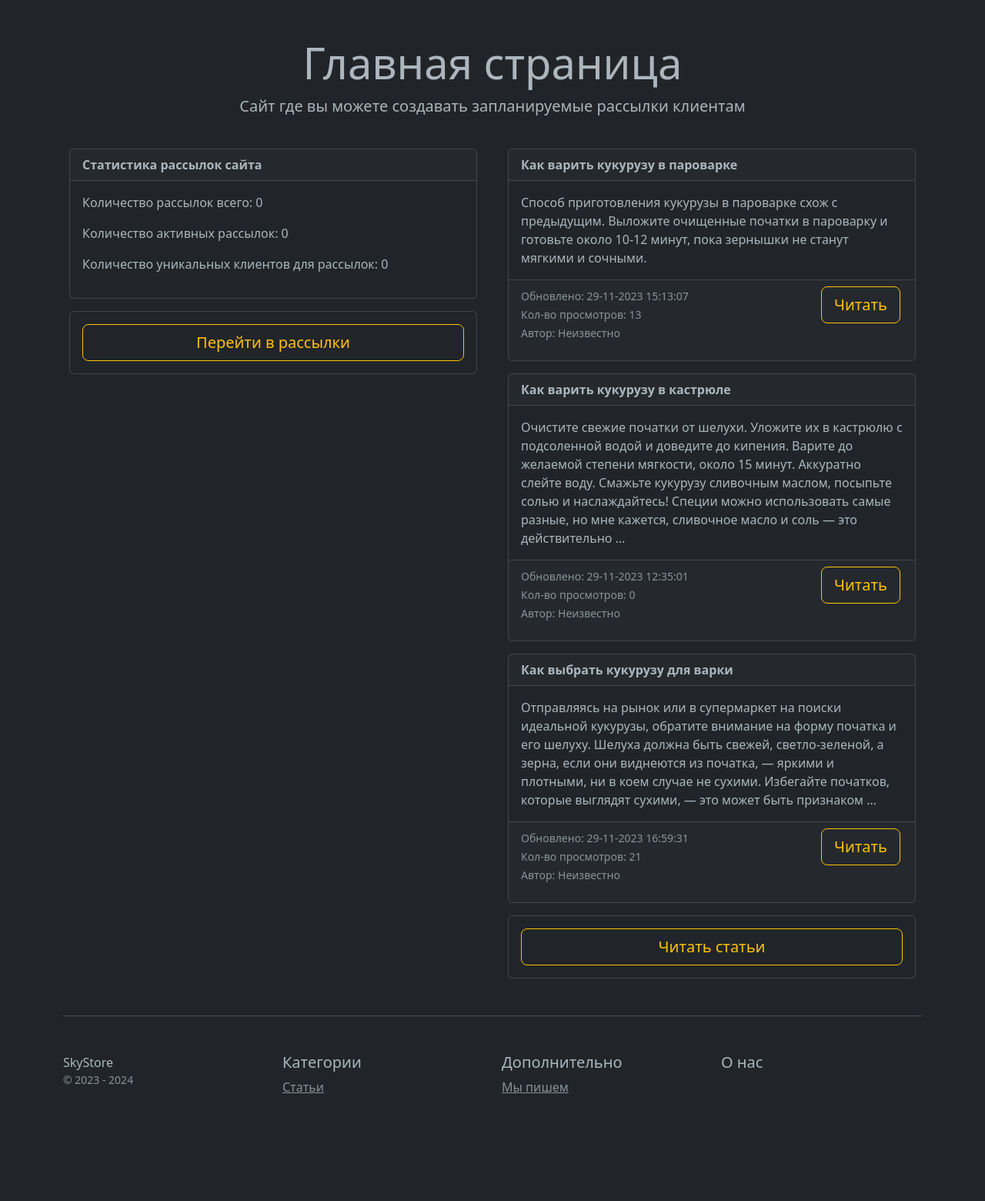
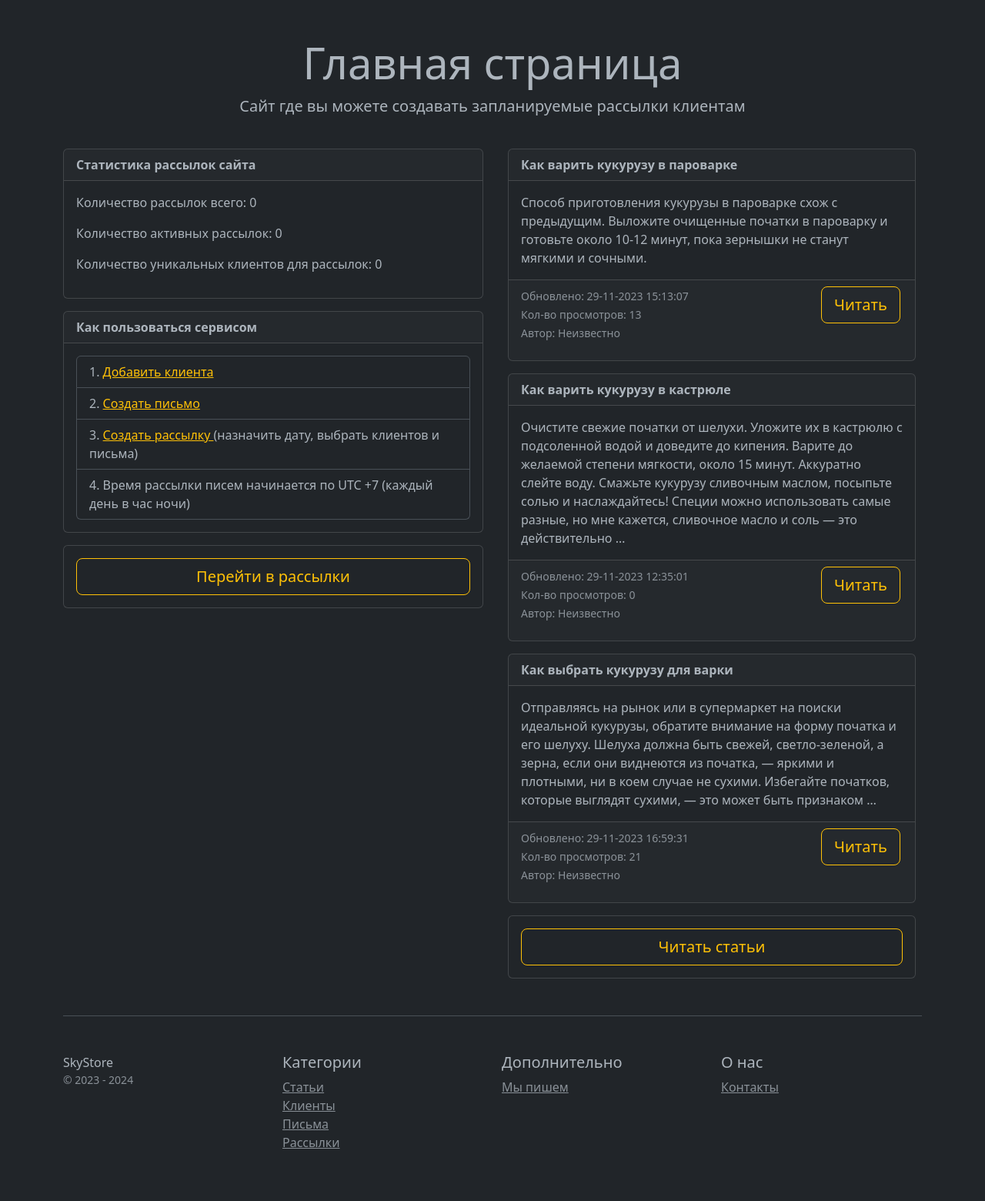
Before and after one commit to Nudlik/mailer_service, a Django app: page /mailer/ in a window 1280 px wide. Shown: the part 63-1623 px from the top of the page at 77% size. Before the commit the page ends 1483 px from the top, so only its background shows below. Run offline with Django 4.2, Linux system fonts and the light colour scheme; data comes from the database, SQL or seed files in the repository; data that the repository does not hold is empty; parts of the project's set-up code (start-up, migrations or seed data) failed here and were passed over; some libraries are stand-ins or nearby versions.

Commit message:
подключил редис, закешировал блог, добавил редмишку, подправил главную страницу

```diff
--- a/blog/urls.py
+++ b/blog/urls.py
@@ -1,7 +1,7 @@
 from django.urls import path
 
+from blog import views
 from blog.apps import BlogConfig
-from blog import views
 
 app_name = BlogConfig.name
 
--- a/client/models.py
+++ b/client/models.py
@@ -23,6 +23,7 @@ class Client(models.Model):
     class Meta:
         verbose_name = 'Клиент'
         verbose_name_plural = 'Клиенты'
+        ordering = ['id']
         permissions = [
             ('view_client_list', 'Может просматривать список клиентов')
         ]
--- a/mailer/models.py
+++ b/mailer/models.py
@@ -48,6 +48,7 @@ class MailingSettings(models.Model):
     class Meta:
         verbose_name = 'Рассылка'
         verbose_name_plural = 'Рассылки'
+        ordering = ['id']
         permissions = [
             ('can_view_all_fields', 'Может просматривать всю админку'),
         ]
@@ -79,6 +80,7 @@ class MailingMessage(models.Model):
     )
 
     class Meta:
+        ordering = ['id']
         verbose_name = 'Письмо'
         verbose_name_plural = 'Письма'
 
--- a/mailer/templates/mailer/index.html
+++ b/mailer/templates/mailer/index.html
@@ -6,22 +6,48 @@
         <div class="col-md-6">
             <div class="row row-cols-1 g-3">
                 <div class="col">
-                    <div class="card mx-2 p-0">
+                    <div class="card p-0">
                         <div class="card-header">
                             <b>Статистика рассылок сайта</b>
                         </div>
                         <div class="card-body">
-                            <p>Количество рассылок всего: {{ mailing.total_count }}</p>
-                            <p>Количество активных рассылок: {{ mailing.total_active }}</p>
-                            <p>Количество уникальных клиентов для рассылок: {{ mailing.total_client }}</p>
+                            <p>Количество рассылок всего: {{ total_count }}</p>
+                            <p>Количество активных рассылок: {{ total_active }}</p>
+                            <p>Количество уникальных клиентов для рассылок: {{ total_client }}</p>
                         </div>
                     </div>
                 </div>
 
                 <div class="col">
-                    <div class="card h-100 mx-2 p-0">
+                    <div class="card p-0">
+                        <div class="card-header">
+                            <b>Как пользоваться сервисом</b>
+                        </div>
                         <div class="card-body">
-                            <a type="button" class="btn btn-lg btn-block btn-outline-warning container" href="{% url 'mailer:settings_list' %}">
+                            <ol class="list-group list-group-numbered">
+                                <li class="list-group-item">
+                                    <a href="{% url 'client:client_create' %}" class="link-warning">Добавить клиента</a>
+                                </li>
+                                <li class="list-group-item">
+                                    <a href="{% url 'mailer:message_create' %}" class="link-warning">Создать письмо</a>
+                                </li>
+                                <li class="list-group-item">
+                                    <a href="{% url 'mailer:settings_create' %}" class="link-warning">Создать рассылку
+                                    </a>(назначить дату, выбрать клиентов и письма)
+                                </li>
+                                <li class="list-group-item">
+                                    Время рассылки писем начинается по UTC +7 (каждый день в час ночи)
+                                </li>
+                            </ol>
+                        </div>
+                    </div>
+                </div>
+
+                <div class="col">
+                    <div class="card h-100 p-0">
+                        <div class="card-body">
+                            <a type="button" class="btn btn-lg btn-block btn-outline-warning container"
+                               href="{% url 'mailer:settings_list' %}">
                                 Перейти в рассылки
                             </a>
                         </div>
--- a/mailer/utils.py
+++ b/mailer/utils.py
@@ -2,7 +2,9 @@ from datetime import timedelta, date
 import smtplib
 
 from dateutil.relativedelta import relativedelta
+from django.core.cache import cache
 from django.core.mail import send_mail
+from django.db.models import QuerySet
 
 from config import settings
 from mailer.models import MailingSettings, MailingLogger
@@ -78,3 +80,15 @@ def send_mail_custom(mail_setting: MailingSettings, client: MailingSettings.clie
             setting=mail_setting,
         )
         log.save()
+
+
+def cache_for_queryset(key: str, queryset: QuerySet, time: int = settings.CACHE_TIMEOUT) -> QuerySet:
+    """ Кеширует queryset запрос к базе данных """
+
+    if not settings.CACHES_ENABLED:
+        return queryset
+    queryset_cache = cache.get(key)
+    if queryset_cache is not None:
+        return queryset_cache
+    cache.set(key, queryset, time)
+    return queryset
--- a/mailer/views.py
+++ b/mailer/views.py
@@ -1,5 +1,4 @@
 from django.contrib.auth.mixins import LoginRequiredMixin
-from django.db.models import Count, Q
 from django.shortcuts import get_object_or_404
 from django.urls import reverse_lazy
 from django.views.generic import TemplateView, CreateView, UpdateView, DeleteView, DetailView, ListView
@@ -18,11 +17,9 @@ class IndexTemplateView(MenuMixin, TemplateView):
     def get_context_data(self, **kwargs):
         return self.get_mixin_context(
             context=super().get_context_data(**kwargs),
-            mailing=MailingSettings.objects.aggregate(
-                total_count=Count('pk'),
-                total_active=Count('pk', filter=Q(status=MailingSettings.STATUS.ACTIVE)),
-                total_client=Count('clients', distinct=True),
-            ),
+            total_count=MailingSettings.objects.count(),
+            total_active=MailingSettings.objects.filter(status=MailingSettings.STATUS.ACTIVE).count(),
+            total_client=MailingSettings.objects.filter(clients__isnull=False).distinct().count(),
             random_post=Post.objects.order_by('?')[:3],
         )
 
--- a/templates/base.html
+++ b/templates/base.html
@@ -88,8 +88,10 @@
             <div class="col-6 col-md">
                 <h5>Категории</h5>
                 <ul class="list-unstyled text-small">
-{#                    <li><a class="text-muted" href="{% url 'catalog:list_product' %}">Магазин</a></li>#}
                     <li><a class="text-muted" href="{% url 'blog:post_list' %}">Статьи</a></li>
+                    <li><a class="text-muted" href="{% url 'client:client_list' %}">Клиенты</a></li>
+                    <li><a class="text-muted" href="{% url 'mailer:message_list' %}">Письма</a></li>
+                    <li><a class="text-muted" href="{% url 'mailer:settings_list' %}">Рассылки</a></li>
                 </ul>
             </div>
             <div class="col-6 col-md">
@@ -101,7 +103,7 @@
             <div class="col-6 col-md">
                 <h5>О нас</h5>
                 <ul class="list-unstyled text-small">
-{#                    <li><a class="text-muted" href="{% url 'catalog:contacts' %}">Контакты</a></li>#}
+                    <li><a class="text-muted" href="#">Контакты</a></li>
                 </ul>
             </div>
         </div>
```
Also changed, not shown: blog/utils.py (added, +18 -0 lines), blog/views.py (+46 -11 lines), config/settings.py (+20 -0 lines), README.md (added), blog/migrations/0001_initial.py, static/img/moderator_mail.png (added), 1 other file.
